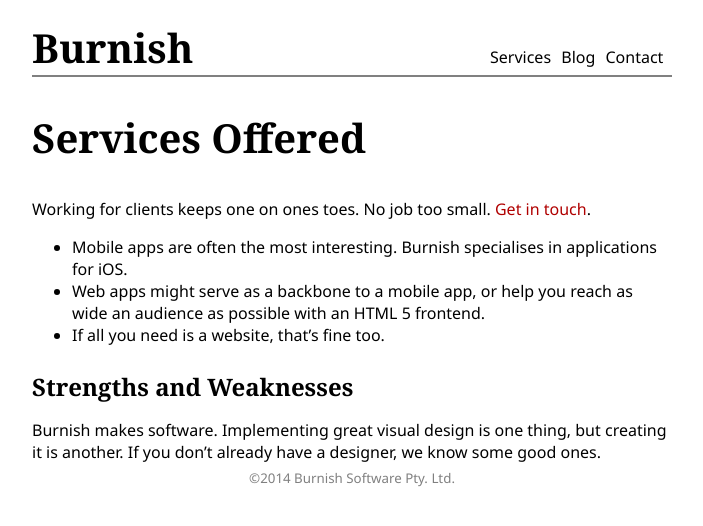
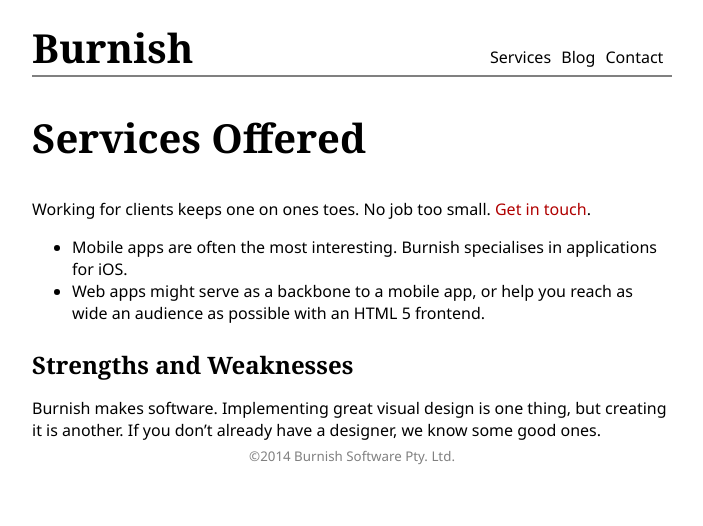
Before and after one commit to burnish/burnish.github.com, a Jekyll site: the page built from services.md, in a window 1280 px wide. Shown: the top 526 px of the page, without its empty margins (288-991 px from the left). Built offline with Jekyll 4.4.1, drawn with Linux system fonts in a browser that asks for light colours.

Commit message:
Services wording

```diff
--- a/services.md
+++ b/services.md
@@ -7,7 +7,6 @@
 
  - Mobile apps are often the most interesting. Burnish specialises in applications for iOS.
  - Web apps might serve as a backbone to a mobile app, or help you reach as wide an audience as possible with an HTML 5 frontend.
- - If all you need is a website, that's fine too.
 
 ### Strengths and Weaknesses
 
```
